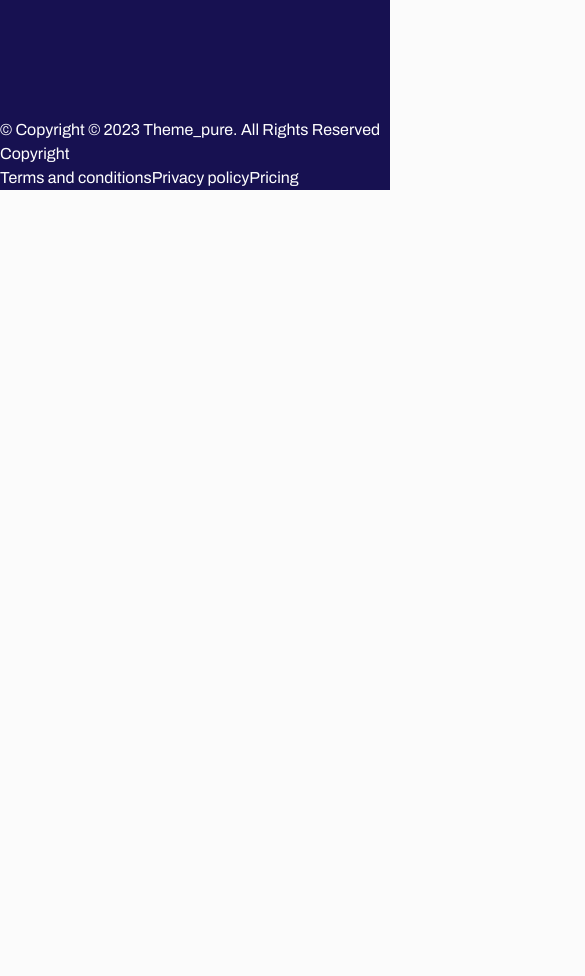
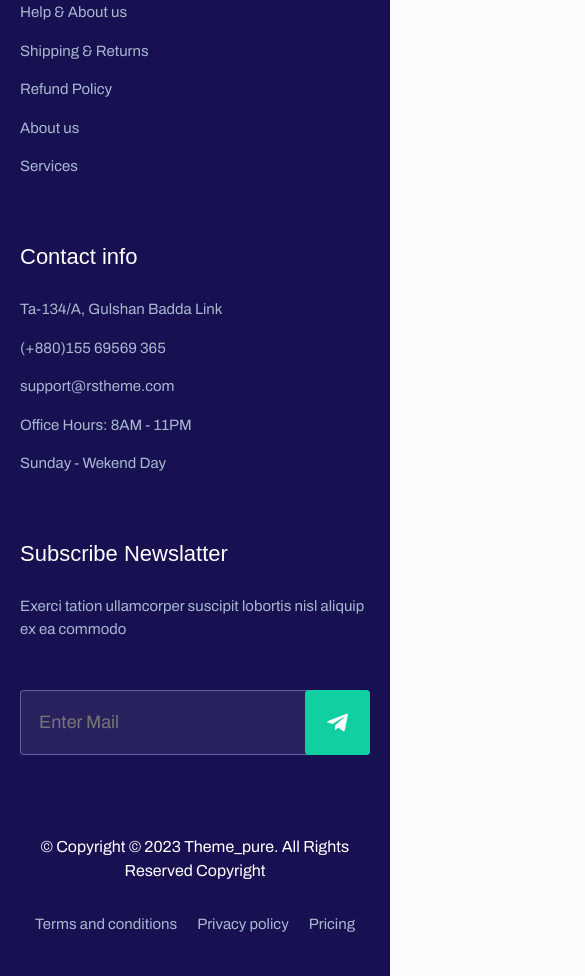
Before and after one commit to Yamil-Layicov/ABK, a React (Vite) app in the folder abk/: page / in a window 390 px wide. Shown: the part 7260-8236 px from the top of the page, 585 px wide, since content can reach past the window. Before the commit the page ends 7450 px from the top, so only its background shows below. Built offline with nearby package versions, Linux system fonts and the light colour scheme; a web font is replaced by a local one.

Commit message:
added footer

```diff
--- a/abk/src/components/footer/Footer.jsx
+++ b/abk/src/components/footer/Footer.jsx
@@ -1,15 +1,22 @@
-import './footer.scss'
-import fb from '../../assets/socials/facebook_icon.svg';
-import insta from '../../assets/socials/instagram_icon.svg';
-import twt from '../../assets/socials/twitter_icon.svg';
+import "./footer.scss";
+import fb from "../../assets/socials/facebook_icon.svg";
+import insta from "../../assets/socials/instagram_icon.svg";
+import twt from "../../assets/socials/twitter_icon.svg";
+import {BiLogoTelegram} from 'react-icons/bi'
 
 const Footer = () => {
   return (
     <div className="footer">
       <div className="boxes">
         <div className="firstBox">
-          <img src="https://bioxlab-next-js.vercel.app/assets/img/logo/white-logo.png" alt="" />
-          <p>Exerci tation ullamcorper suscipit lobortis nisl aliquip ex ea commodo claritatem itamconse quat.Exerci tation ullamcorper.</p>
+          <img
+            src="https://bioxlab-next-js.vercel.app/assets/img/logo/white-logo.png"
+            alt=""
+          />
+          <p>
+            Exerci tation ullamcorper suscipit lobortis nisl aliquip ex ea
+            commodo claritatem itamconse quat.Exerci tation ullamcorper.
+          </p>
           <div className="socials">
             <img src={fb} alt="" />
             <img src={insta} alt="" />
@@ -35,20 +42,28 @@ const Footer = () => {
         </div>
         <div className="subcriber">
           <h4>Subscribe Newslatter</h4>
-          <p>Exerci tation ullamcorper suscipit lobortis nisl aliquip ex ea commodo</p>
-          <div className="inputMsg"><input type="text" placeholder='enter email'/></div>
+          <p>
+            Exerci tation ullamcorper suscipit lobortis nisl aliquip ex ea
+            commodo
+          </p>
+          <div className="inputMsg">
+            <input type="text" placeholder="Enter Mail" />
+            <div className="sendBox"><BiLogoTelegram/></div>
+          </div>
         </div>
       </div>
       <div className="copyright">
-        <span>© Copyright © 2023 Theme_pure. All Rights Reserved Copyright</span>
-        <div>
+        <span>
+          © Copyright © 2023 Theme_pure. All Rights Reserved Copyright
+        </span>
+        <div className="right">
           <span>Terms and conditions</span>
           <span>Privacy policy</span>
           <span>Pricing</span>
         </div>
       </div>
     </div>
-  )
-}
+  );
+};
 
-export default Footer
+export default Footer;
--- a/abk/src/components/footer/footer.scss
+++ b/abk/src/components/footer/footer.scss
@@ -1,52 +1,188 @@
 .footer {
   background-color: #171151;
   color: white;
+  padding: 120px 120px 60px 120px;
 
   .boxes {
     display: grid;
     grid-template-columns: repeat(4, 1fr);
-    padding: 120px;
 
-    h4{
-        font-family: "Days One",sans-serif;
+
+    h4 {
+      font-family: "Days One", sans-serif;
       padding-bottom: 20px;
     }
 
-    p{
+    p {
       color: #a9b7d1;
     }
 
-    .firstBox{
-        img{
+    .firstBox {
+      img {
         width: 250px;
       }
 
-        p{
+      p {
         padding: 40px 0;
         line-height: 30px;
         color: #a9b7d1;
       }
 
-        .socials{
+      .socials {
         display: flex;
         justify-content: start;
         gap: 30px;
 
-            img{
+        img {
           width: 35px;
-                transition: all .3s ease-in-out;
+          transition: all 0.3s ease-in-out;
 
-                &:hover{
+          &:hover {
             transform: translatey(-10px);
             cursor: pointer;
           }
         }
       }
     }
-    .secondBox{
-        padding-left:60px;
+    .secondBox {
+      padding-left: 60px;
+    }
+    .subcriber {
+      .inputMsg {
+        position: relative;
+        margin-top: 50px;
 
+        .sendBox{
+            position: absolute;
+            top: 0;
+            right: 0;
+            width: 65px;
+            height: 100%;
+            background-color: #10D0A1;
+            border-radius: 4px;
+            display: flex;
+            justify-content: center;
+            align-items: center;
+            font-size: 25px;
+            transition: all .3s ease-in-out;
 
+            &:hover{
+                background-color: #F72A75;
+                cursor: pointer;
+            }
+        }
+        input {
+          background-color: #27225d;
+          outline: none;
+          border: 1px solid #9791d48d;
+          border-radius: 4px;
+          padding: 18px;
+          font-size: 18px;
+          color: #a9b7d1;
+          width: 100%;
         }
       }
     }
+  }
+  .copyright{
+    padding-top: 80px;
+    display: flex;
+    justify-content: space-between;
+    gap: 30px;
+
+    .right{
+        display: flex;
+        justify-content: space-between;
+        gap: 50px;
+        color: #a9b7d1;
+    }
+  }
+}
+
+@media (max-width:1370px) {
+    .footer{
+        padding: 60px 100px 60px 60px;
+
+        p{
+            font-size: 15px;
+        }
+
+        h4{
+            font-size: 22px;
+        }
+    }
+}
+
+@media (max-width:1200px) {
+    .footer{
+        padding: 60px 40px;
+
+        .boxes{
+            grid-template-columns: repeat(3, 1fr);
+            justify-items: space-between !important;
+
+            .subcriber{
+                padding-top: 50px;
+                .inputMsg{
+                    width: 450px;
+                }
+            }
+        }
+    }
+}
+
+@media (max-width:1020px) {
+    .footer{
+        padding: 60px 40px;
+
+        .boxes{
+            grid-template-columns: repeat(2, 1fr);
+
+            .subcriber{
+                padding-top: 50px;
+                .inputMsg{
+                    width: 100%;
+                }
+            }
+
+            .thirdBox{
+                padding-top: 50px;
+            }
+        }
+        .copyright{
+            flex-direction: column;
+            justify-content: center;
+            align-items: center;
+            text-align: center;
+
+            .right{
+                font-size: 15px;
+                gap: 20px;
+            }
+        }
+    }
+}
+
+
+@media (max-width:800px) {
+    .footer{
+        padding: 60px 20px 40px 20px;
+
+        .boxes{
+            grid-template-columns: repeat(1, 1fr);
+            gap: 50px;
+
+            .secondBox {
+                padding-left: 0;
+              }
+
+              .thirdBox {
+                padding: 0;
+              }
+
+              .subcriber{
+                padding: 0;
+              }
+        }
+    }
+}
```
Lines whose indentation alone changed are shown as unchanged.
